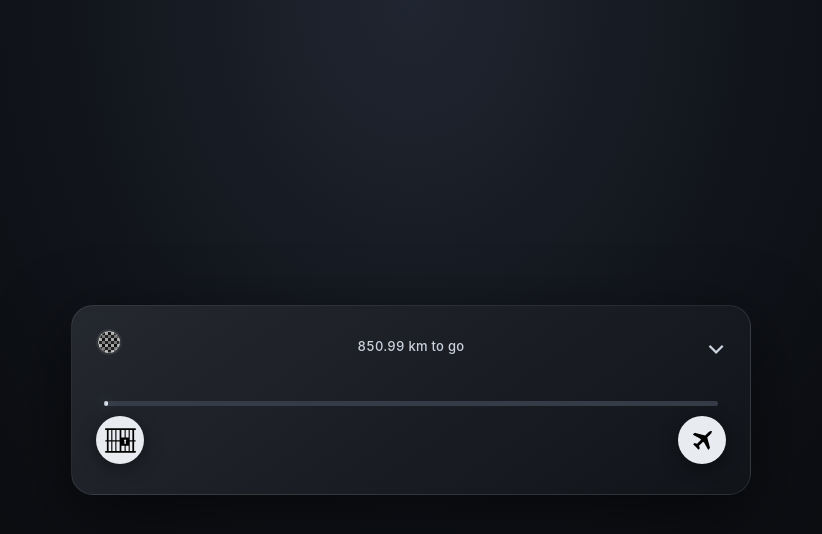
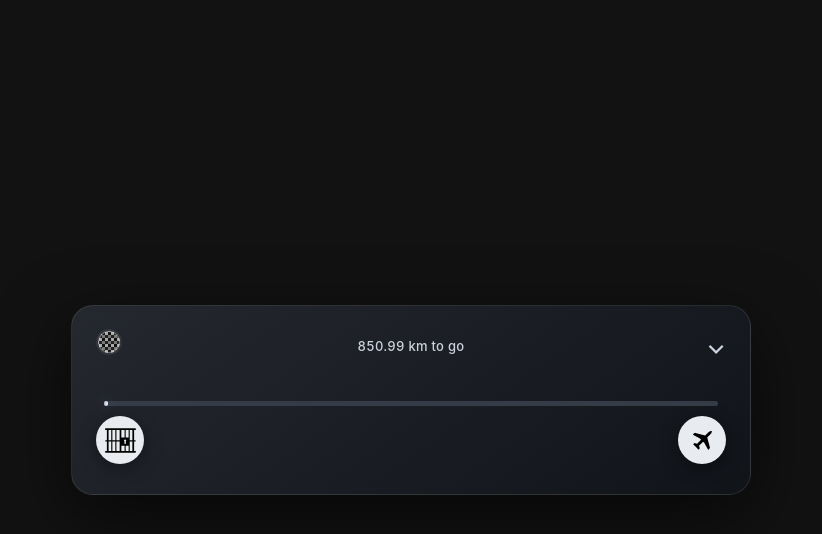
Before and after one commit to Aura271/progress-flight, a plain HTML site: page index.html in a window 1280 px wide. Shown: the whole page, without its empty margins (229-1051 px from the left). Drawn offline with Linux system fonts and the light colour scheme.

Commit message:
Add files via upload

```diff
--- a/index.html
+++ b/index.html
@@ -8,11 +8,16 @@
 <style>
   :root { color-scheme: dark; --bg:#090a0d; --panel:#12151b; --muted:#8b929e; --line:#343b46; --accent:#e8edf4; --widget-bg:#171b22; }
   * { box-sizing:border-box; }
-  body {
-    margin:0; min-height:100vh; display:grid; place-items:center; padding:18px;
-    background:radial-gradient(ellipse at 50% 0%, #202631 0%, #101319 42%, var(--bg) 78%);
-    color:#f3f5f8; font-family:Inter,ui-sans-serif,system-ui,-apple-system,"Segoe UI",sans-serif;
-  }
+ body {
+  margin:0;
+  min-height:100vh;
+  display:grid;
+  place-items:center;
+  padding:0;
+  background:transparent;
+  color:#f3f5f8;
+  font-family:Inter,ui-sans-serif,system-ui,-apple-system,"Segoe UI",sans-serif;
+}
   .widget { width:min(680px,100%); padding:25px 24px 20px; border:1px solid #ffffff18; border-radius:22px;
     background:linear-gradient(145deg,color-mix(in srgb,var(--widget-bg) 94%,white),color-mix(in srgb,var(--widget-bg) 72%,black)); box-shadow:0 22px 70px #0009; }
   .top {
```
